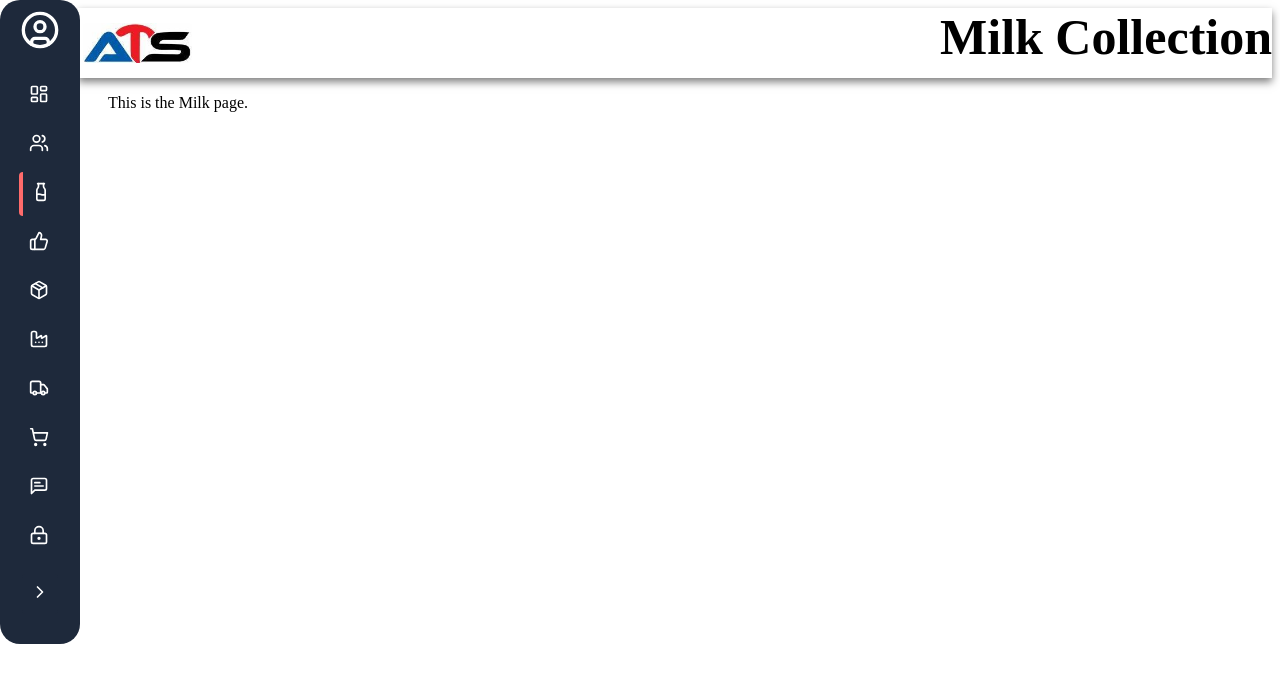
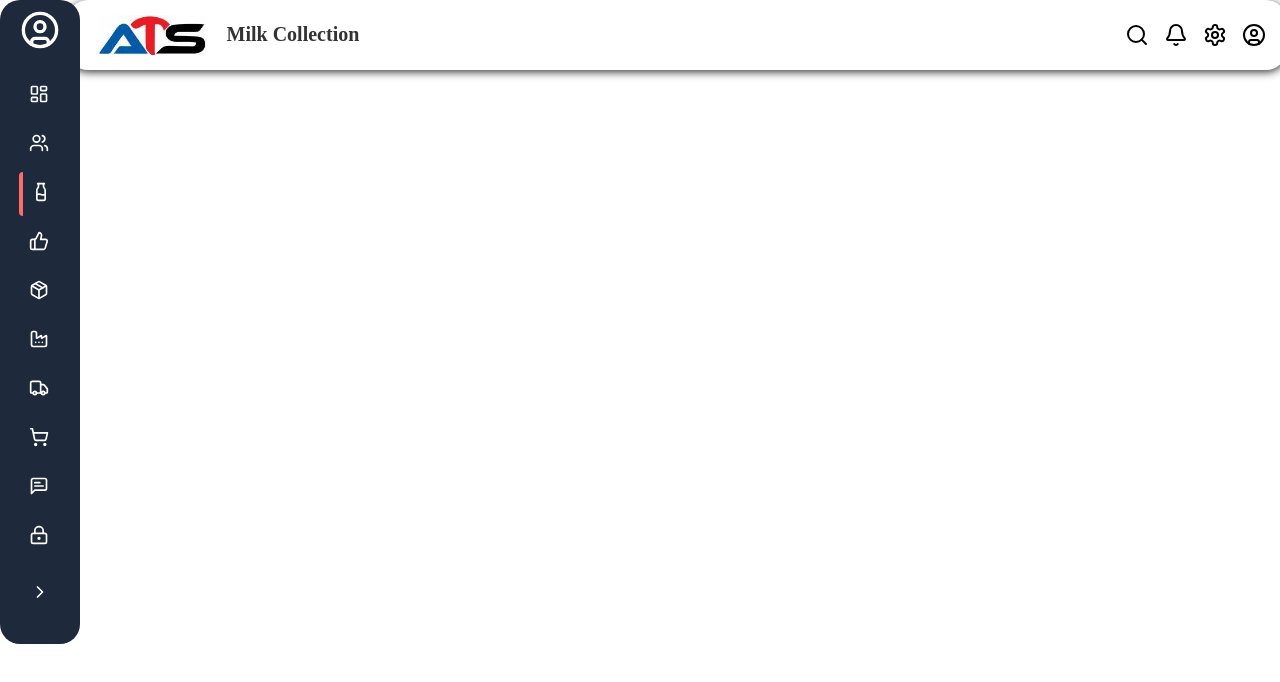
Before and after one commit to Astrolitetech/Front-End, a React (Create React App) app in the folder React/dairy-crm/: page /milk in a window 1280 px wide. Shown: the top 682 px of the page. Built offline with nearby package versions, Linux system fonts and the light colour scheme.

Commit message:
updating header 0.0.2

```diff
--- a/React/dairy-crm/src/component/Header.jsx
+++ b/React/dairy-crm/src/component/Header.jsx
@@ -1,12 +1,47 @@
-import React from 'react';
-import '../styles/header.css';
-import logo from '../assets/logo.jpg';
+import React, { useState } from 'react';
+import { Search, X, Bell, Settings, CircleUser } from 'lucide-react';
+import '../styles/header.css'; // Link your styles
+import logo from '../assets/logo.jpg'; // Update with your CRM logo path
 
 const Header = ({ title }) => {
+    const [query, setQuery] = useState('');
+    const [isSearchOpen, setIsSearchOpen] = useState(false);
+
+    const toggleSearch = () => {
+        if (isSearchOpen) setQuery('');
+        setIsSearchOpen(!isSearchOpen);
+    };
+
     return (
-        <header className='header'>
-            <img src={logo} className='logo-header' />
-            <h1 className='title'>{title}</h1>
+        <header className="crm-header">
+            <div className="header-left">
+                <img src={logo} alt="CRM Logo" className="crm-logo" />
+                <h1 className="crm-title">{title}</h1>
+            </div>
+
+            <div className="header-right">
+                <div className="header-center">
+                    <div className={`search-container ${isSearchOpen ? 'open' : ''}`}>
+                        {isSearchOpen && (
+                            <input
+                                type="text"
+                                placeholder="Search..."
+                                value={query}
+                                onChange={(e) => setQuery(e.target.value)}
+                                className="search-input"
+                            />
+                        )}
+                        {isSearchOpen ? (
+                            <X onClick={toggleSearch} className="search-icon" />
+                        ) : (
+                            <Search onClick={toggleSearch} className="search-icon" />
+                        )}
+                    </div>
+                </div>
+                <Bell className="icon" />
+                <Settings className="icon" />
+                <CircleUser className="icon" />
+            </div>
         </header>
     );
 };
--- a/React/dairy-crm/src/styles/header.css
+++ b/React/dairy-crm/src/styles/header.css
@@ -1,21 +1,64 @@
-.header {
-    margin-left: 70px;
-    background: white;
-    color: black;
-    height: 70px;
+.crm-header {
     display: flex;
+    margin-top: -16px;
+    margin-left: 60px;
+    border-radius: 20px;
     justify-content: space-between;
-    box-shadow: 0 4px 8px rgba(0, 0, 0, 0.5);
+    align-items: center;
+    background: #fff;
+    padding: 10px 20px;
+    box-shadow: 0 2px 8px #333;
+    position: fixed;
+    width: 92%;
 }
 
-.logo-header {
-    margin-left: 5px;
-    margin-top: 15px;
+.header-left {
+    display: flex;
+    align-items: center;
+}
+
+.crm-logo {
     height: 40px;
+    margin-left: 10px;
+    margin-right: 20px;
     border-radius: 5px;
 }
 
-.title {
-    margin: 0;
-    font-size: 50px;
+.crm-title {
+    font-size: 20px;
+    font-weight: bold;
+    color: #333;
 }
+
+.header-center {
+    flex: 1;
+    display: flex;
+    justify-content: center;
+}
+
+.search-container {
+    position: relative;
+    display: flex;
+    align-items: center;
+}
+
+.search-input {
+    width: 0;
+    opacity: 0;
+    transition: all 0.5s ease;
+    padding: 5px 10px;
+    border: 1px solid #ccc;
+    border-radius: 20px;
+    margin-right: 8px;
+}
+
+.search-container.open .search-input {
+    width: 400px;
+    opacity: 1;
+}
+
+.header-right {
+    display: flex;
+    align-items: center;
+    gap: 15px;
+}
```
